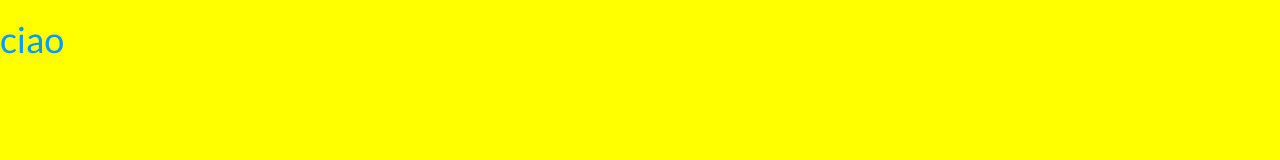
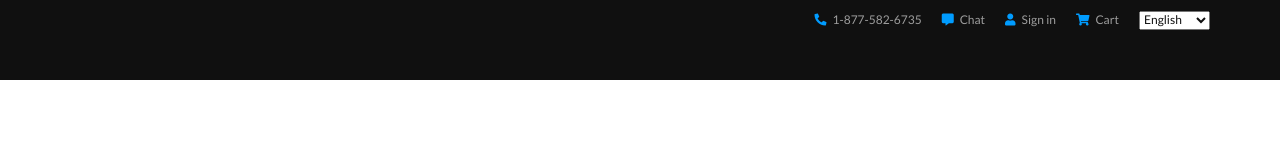
Before and after one commit to annalisadesantis/sass-painter, a website: page index.html in a window 1280 px wide. Drawn offline with nearby package versions, Linux system fonts and the light colour scheme.

Commit message:
prima parte header

```diff
--- a/index.html
+++ b/index.html
@@ -18,6 +18,40 @@
         <link rel="stylesheet" href="https://use.fontawesome.com/releases/v5.15.1/css/all.css" integrity="sha384-vp86vTRFVJgpjF9jiIGPEEqYqlDwgyBgEF109VFjmqGmIY/Y4HV4d3Gp2irVfcrp" crossorigin="anonymous">
     </head>
     <body>
-        <h1>ciao</h1>
+        <!-- header -->
+        <header>
+            <div class="container">
+                <div class="row">
+                    <div class="col-md-12 header-top">
+                        <i class="fas fa-phone-alt"></i>
+                        <a href="#">1-877-582-6735</a>
+                        <i class="fas fa-comment-alt"></i>
+                        <a href="#">Chat</a>
+                        <i class="fas fa-user"></i>
+                        <a href="#">Sign in</a>
+                        <i class="fas fa-shopping-cart"></i>
+                        <a href="#">Cart</a>
+                        <select name="language">
+                            <option value="de">Deutsch</option>
+                            <option value="en" selected="selected">English</option>
+                            <option value="fr">Français</option>
+                            <option value="jp">日本語</option>
+                            <option value="tw">繁體中文</option>
+                        </select>
+                    </div>
+                </div>
+                <div class="row">
+                    <div class="header-bottom">
+
+                    </div>
+                </div>
+            </div>
+        </header>
+        <main>
+
+        </main>
+        <footer>
+
+        </footer>
     </body>
 </html>
--- a/src/partials/_common.scss
+++ b/src/partials/_common.scss
@@ -1,8 +1,9 @@
+* {
+    margin: 0;
+    padding: 0;
+    box-sizing: border-box;
+}
+
 body{
     font-family: $font_family;
-    background-color: yellow;
 }
-
-h1{
-    color: $click_color;
-}
--- a/src/partials/_header.scss
+++ b/src/partials/_header.scss
@@ -0,0 +1,30 @@
+header{
+    background-color: $color_header;
+    color: $first_color;
+    height: 80px;
+
+    .header-top, .header-bottom{
+        @include flex-row(flex-end,center);
+        height: 40px;
+    }
+}
+
+.header-top{
+    font-size: $font-size_header;
+
+    i{
+        color: $click_color;
+        margin-left: $big_spacing;
+    }
+
+    a{
+        color: $second_color;
+        margin-left: 6px;
+    }
+
+    select{
+        color: $color_select;
+        outline: 0;
+        margin-left: $big_spacing;
+    }
+}
--- a/src/partials/_mixins.scss
+++ b/src/partials/_mixins.scss
@@ -0,0 +1,12 @@
+@mixin flex-row($justify-content,$align-items) {
+    display: flex;
+    justify-content: $justify-content;
+    align-items: $align-items;
+}
+
+@mixin flex-column($column,$justify-content,$align-items) {
+    display: flex;
+    flex-direction: $column;
+    justify-content: $justify-content;
+    align-items: $align-items;
+}
--- a/src/partials/_variables.scss
+++ b/src/partials/_variables.scss
@@ -1,5 +1,12 @@
+// general
 $first_color: #fff;
 $second_color: #9d9d9d;
 $click_color: #009cff;
-$spacing: 16px;
+$small_spacing: 10px;
+$big_spacing: 20px;
 $font_family: 'Lato', sans-serif;
+
+// header
+$color_header: #101010;
+$color_select: #101010;
+$font-size_header: 12px;
```
Also changed, not shown: dist/style.css.
